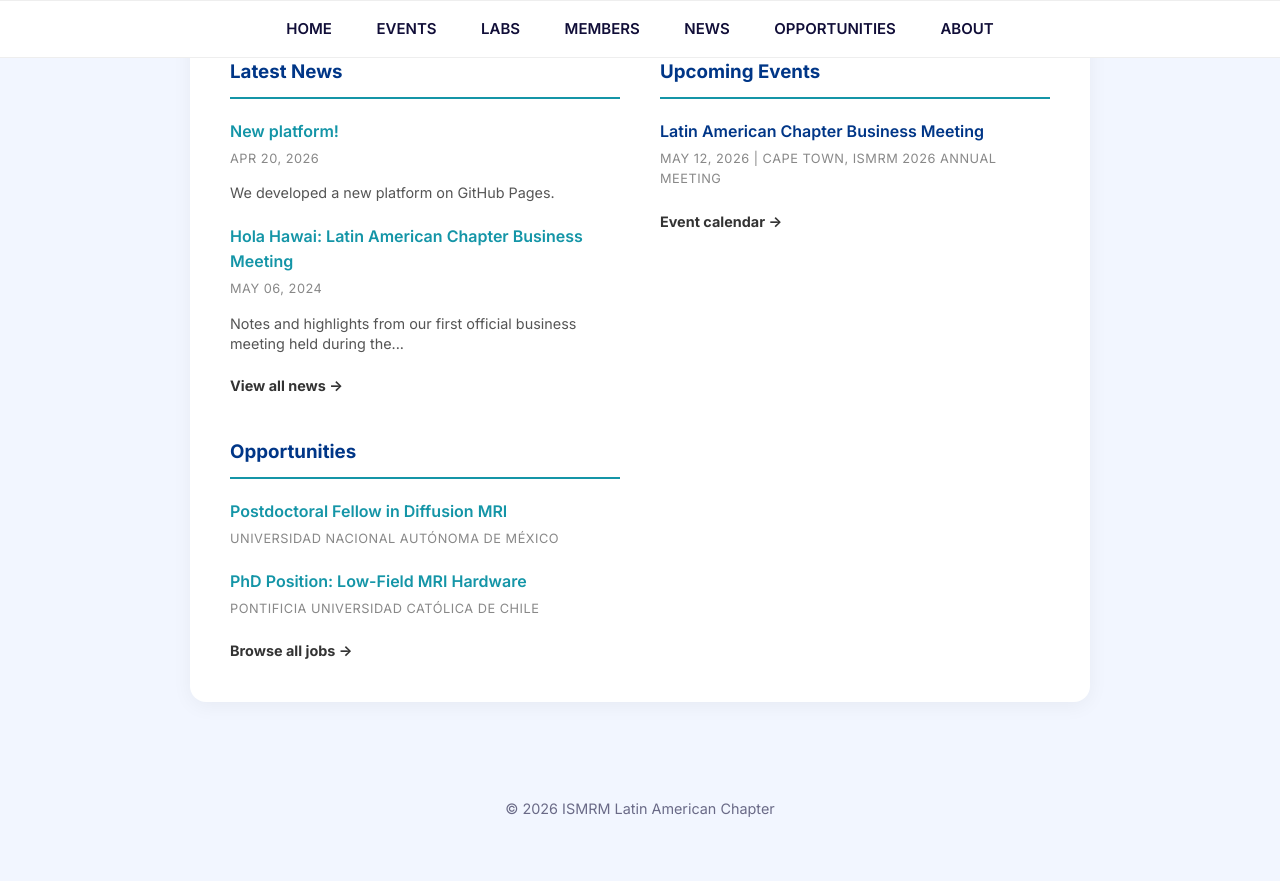
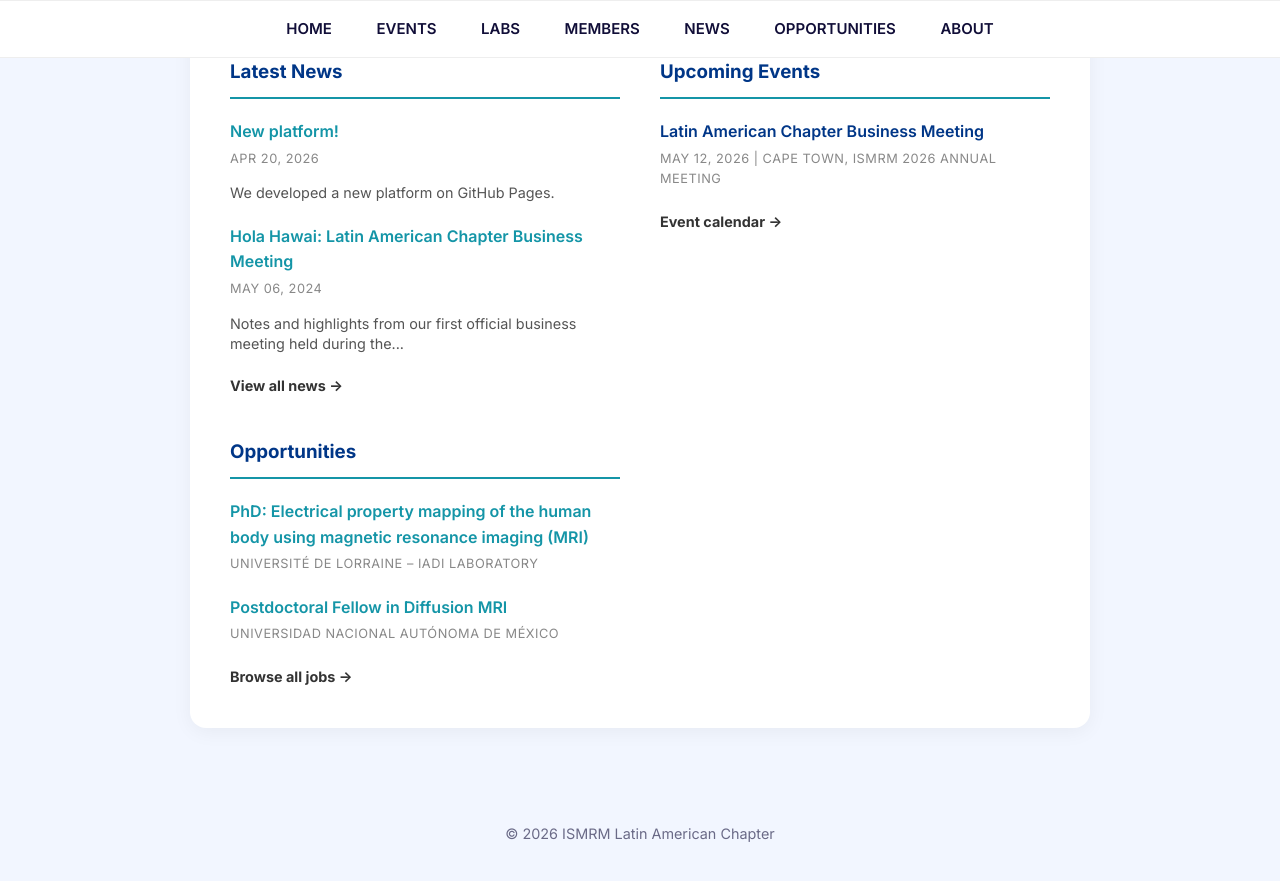
Before and after one commit to ISMRM-latam/ismrm-latam.github.io, a Jekyll site: the page built from index.html, in a window 1280 px wide and 900 px high, scrolled down 840 px. Shown: the top 881 px of the window. Built offline with Jekyll 4.4.1, drawn with Linux system fonts in a browser that asks for light colours; part of the change alters nothing that is shown.

Commit message:
Approved Job Posting: PhD: Electrical property mapping using magnetic resonance imaging (MRI)

```diff
--- a/_data/jobs.json
+++ b/_data/jobs.json
@@ -18,5 +18,15 @@
     "link": "mailto:pi@university.cl",
     "description": "Research focusing on Halbach array optimization for portable MRI scanners.",
     "posted": "2026-04-10"
+  },
+  {
+    "title": "PhD: Electrical property mapping of the human body using magnetic resonance imaging (MRI)",
+    "institution": "Université de Lorraine – IADI Laboratory",
+    "modality": "Full-time (In-person)",
+    "location": "Nancy, France",
+    "deadline": "2026-10-31",
+    "link": "<freddy.odille@inserm.fr>",
+    "description": "Funding: **Fully funded doctoral contract**\nStart: Ideally October 2026, open for negotiation\nTopic: Developing new MRI methods to map electrical properties of human tissues (tumor detection & treatment planning) (see attachment for details: [OffreThèse_IADI_IRM_propriétés_électriques_2026.docx](https://github.com/user-attachments/files/27217940/OffreThese_IADI_IRM_proprietes_electriques_2026.docx))\nMRI lab with access to clinical 1.5T & research 3T MRI scanners\nSupervisor: Freddy Odille (Inserm Research Director)\nProfile: Master's or engineering degree (biomedical eng., physics, maths, or data science) · Matlab/Python · English proficiency\nFrench: **Not required**\n\nApply: CV + cover letter → <freddy.odille@inserm.fr>",
+    "posted": "2026-04-30"
   }
 ]
```
